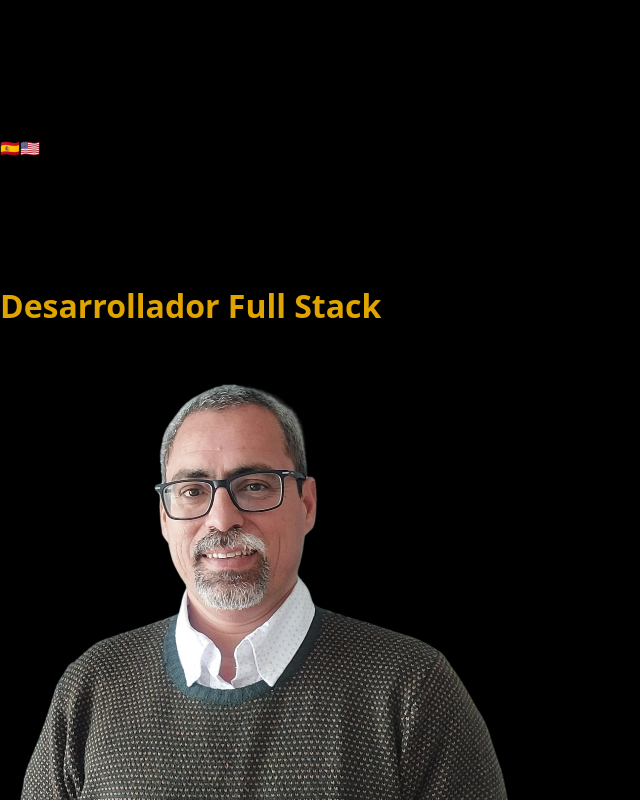
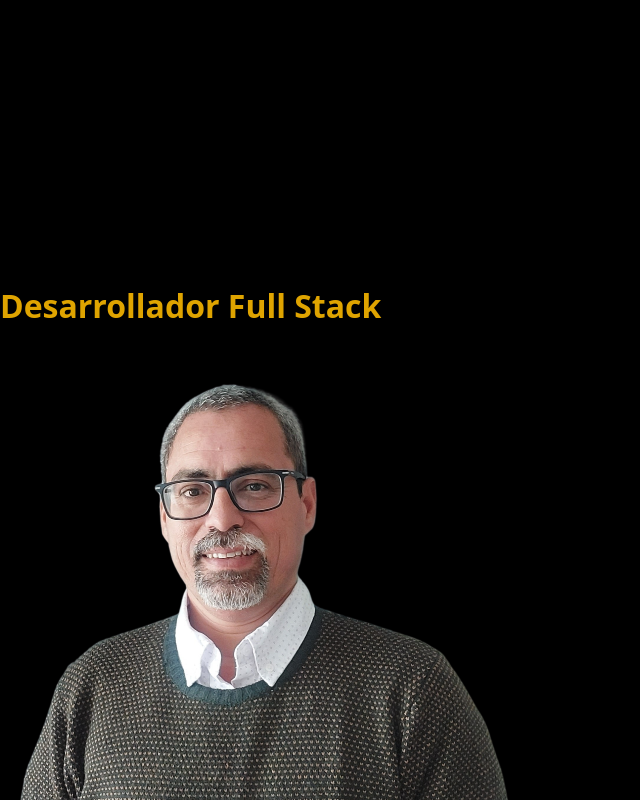
Before and after one commit to hernandw/hernandw.github.io, a React (Vite) app: page / in a window 1280 px wide. Shown: the top 800 px of the page, without its empty margins (0-640 px from the left). Built offline with nearby package versions, Linux system fonts and the light colour scheme.

Commit message:
🎨 art(navbar): improve language selector contrast and switch to clear text badges

```diff
--- a/src/components/LanguageSelector.jsx
+++ b/src/components/LanguageSelector.jsx
@@ -1,34 +1,33 @@
+
 import { useLanguage } from '../context/LanguageContext';
 
 export const LanguageSelector = () => {
   const { locale, switchLanguage } = useLanguage();
 
   return (
-    <div className="flex flex-col sm:flex-row items-center gap-2 bg-gray-800/40 p-1 rounded-lg border border-gray-700/50">
+    <div className="flex items-center gap-1 bg-gray-800/80 p-1 rounded-lg border border-gray-700 shadow-md">
       <button
         onClick={() => switchLanguage('es')}
-        className={`p-1.5 rounded-md transition-all text-lg leading-none ${
+        className={`px-2.5 py-1 rounded-md text-xs font-bold transition-all ${
           locale === 'es'
-            ? 'bg-blue-600/80 shadow-sm scale-110'
-            : 'opacity-50 hover:opacity-100 hover:scale-105'
+            ? 'bg-blue-600 text-white shadow'
+            : 'text-gray-300 hover:text-white hover:bg-gray-700/50'
         }`}
-        title="Cambiar a Español"
-        aria-label="Español"
+        title="Español"
       >
-        🇪🇸
+        ES
       </button>
 
       <button
         onClick={() => switchLanguage('en')}
-        className={`p-1.5 rounded-md transition-all text-lg leading-none ${
+        className={`px-2.5 py-1 rounded-md text-xs font-bold transition-all ${
           locale === 'en'
-            ? 'bg-blue-600/80 shadow-sm scale-110'
-            : 'opacity-50 hover:opacity-100 hover:scale-105'
+            ? 'bg-blue-600 text-white shadow'
+            : 'text-gray-300 hover:text-white hover:bg-gray-700/50'
         }`}
-        title="Switch to English"
-        aria-label="English"
+        title="English"
       >
-        🇺🇸
+        EN
       </button>
     </div>
   );
```
